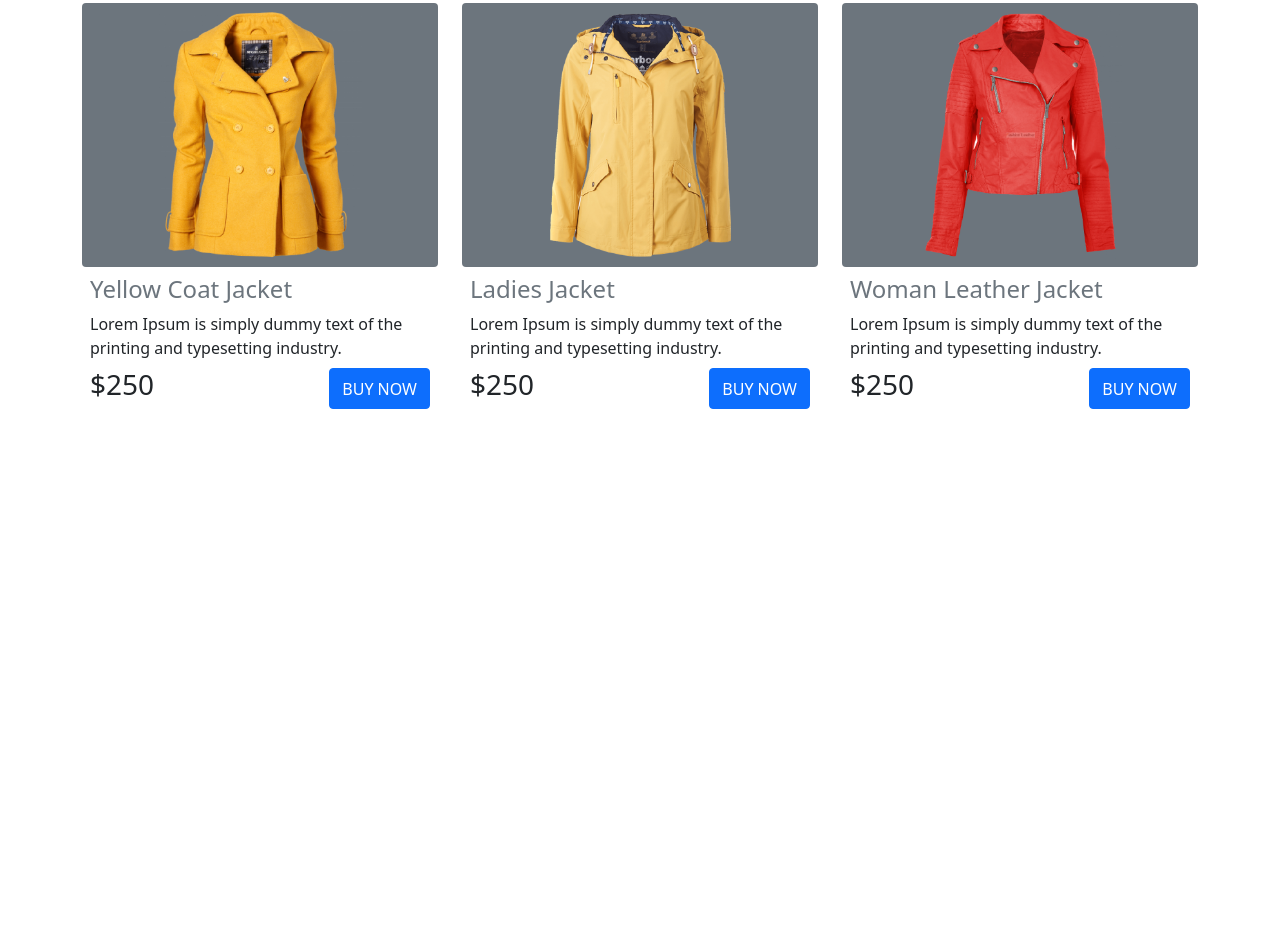
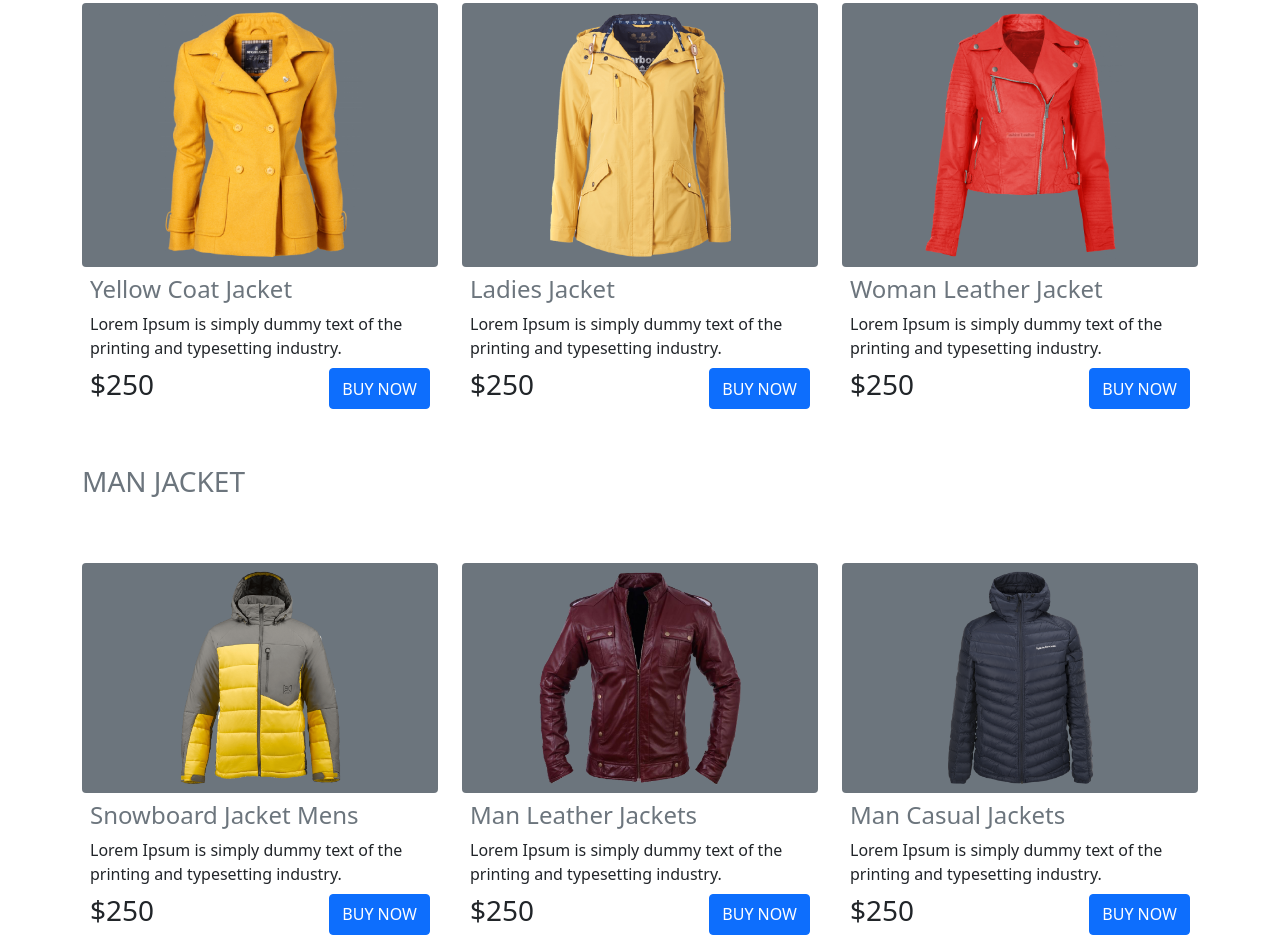
Before and after one commit to Rafat-Web-Developer/penguin-fashion-using-bootstrap, a plain HTML site: page index.html in a window 1280 px wide. Shown: the part 702-1653 px from the top of the page. Before the commit the page ends 1127 px from the top, so only its background shows below. Drawn offline with nearby package versions, Linux system fonts and the light colour scheme.

Commit message:
Add man section

```diff
--- a/index.html
+++ b/index.html
@@ -66,6 +66,47 @@
                 </div>
             </div>
         </section>
+        <section class="mt-5 mb-2">
+            <h3 class="text-uppercase text-secondary mb-5">Man Jacket</h3>
+            <div class="row">
+                <div class="col-12 col-sm-12 col-md-4 mt-3">
+                    <div class="bg-secondary text-center pt-2 pb-2 rounded">
+                        <img src="./images/jacket-4.png" alt="" width="203" height="273" class="img-fluid">
+                    </div>
+                    <h4 class="m-2 text-secondary">Snowboard Jacket Mens </h4>
+                    <p class="m-2">Lorem Ipsum is simply dummy text of the
+                        printing and typesetting industry.</p>
+                    <div class="d-flex justify-content-between m-2">
+                        <h3>&dollar;250</h3>
+                        <button type="button" class="btn btn-primary text-white">BUY NOW</button>
+                    </div>
+                </div>
+                <div class="col-12 col-sm-12 col-md-4 mt-3">
+                    <div class="bg-secondary text-center pt-2 pb-2 rounded">
+                        <img src="./images/jacket-5.png" alt="" width="203" height="273" class="img-fluid">
+                    </div>
+                    <h4 class="m-2 text-secondary">Man Leather Jackets </h4>
+                    <p class="m-2">Lorem Ipsum is simply dummy text of the
+                        printing and typesetting industry.</p>
+                    <div class="d-flex justify-content-between m-2">
+                        <h3>&dollar;250</h3>
+                        <button type="button" class="btn btn-primary text-white">BUY NOW</button>
+                    </div>
+                </div>
+                <div class="col-12 col-sm-12 col-md-4 mt-3">
+                    <div class="bg-secondary text-center pt-2 pb-2 rounded">
+                        <img src="./images/jacket-6.png" alt="" width="203" height="273" class="img-fluid">
+                    </div>
+                    <h4 class="m-2 text-secondary">Man Casual Jackets </h4>
+                    <p class="m-2">Lorem Ipsum is simply dummy text of the
+                        printing and typesetting industry.</p>
+                    <div class="d-flex justify-content-between m-2">
+                        <h3>&dollar;250</h3>
+                        <button type="button" class="btn btn-primary text-white">BUY NOW</button>
+                    </div>
+                </div>
+            </div>
+        </section>
     </main>
 
     <script src="https://cdn.jsdelivr.net/npm/bootstrap@5.1.3/dist/js/bootstrap.bundle.min.js" integrity="sha384-ka7Sk0Gln4gmtz2MlQnikT1wXgYsOg+OMhuP+IlRH9sENBO0LRn5q+8nbTov4+1p" crossorigin="anonymous"></script>
```
